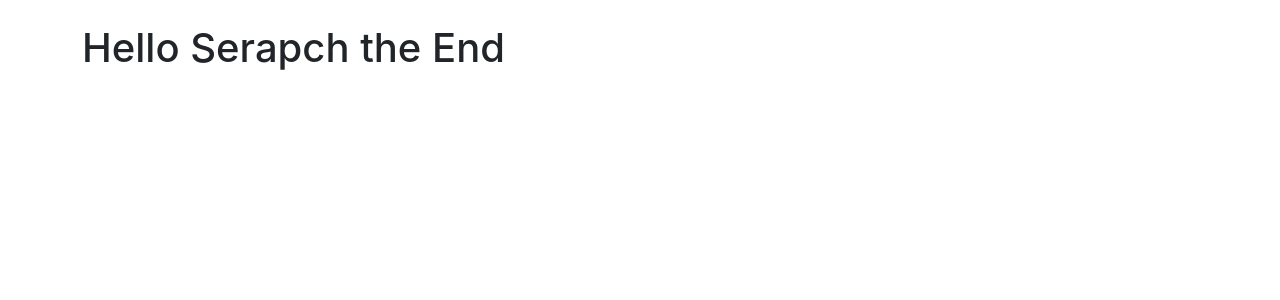
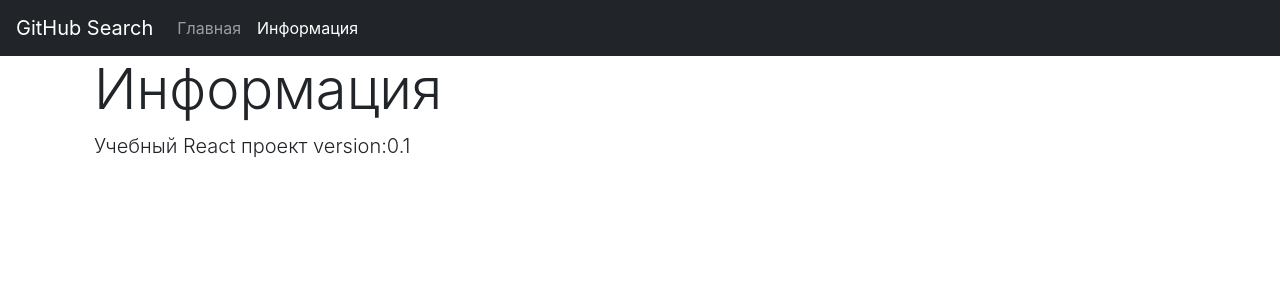
Before and after one commit to Danchik12/Github_Cards, a React app: page /about in a window 1280 px wide. Shown: the top 300 px of the page. Built offline with nearby package versions, Linux system fonts and the light colour scheme.

Commit message:
Add Routing

```diff
--- a/package.json
+++ b/package.json
@@ -2,6 +2,7 @@
   "name": "github-cards",
   "version": "0.1.0",
   "private": true,
+  "homepage": "https://danchik12.github.io/Github_Cards/",
   "dependencies": {
     "@babel/core": "^7.16.0",
     "@pmmmwh/react-refresh-webpack-plugin": "^0.5.3",
@@ -46,6 +47,7 @@
     "react-dev-utils": "^12.0.0",
     "react-dom": "^17.0.2",
     "react-refresh": "^0.11.0",
+    "react-router-dom": "^6.2.2",
     "resolve": "^1.20.0",
     "resolve-url-loader": "^4.0.0",
     "sass-loader": "^12.3.0",
--- a/src/App.js
+++ b/src/App.js
@@ -1,10 +1,23 @@
+import React from 'react'
+import {Navbar} from './components/Navigation/Navbar'
+import {Home} from './pages/Home'
+import {About} from './pages/About'
+import {Profile} from './pages/Profile'
+import {BrowserRouter,Routes,Route} from 'react-router-dom'
+function App() {
+  return (
+    <BrowserRouter>
+    <Navbar />
+    <div className='container '>
+    <Routes>
+<Route path='/Github_Cards' exact element={<Home/>}/>
+<Route path='/profile/:name' element={<Profile/>}/>
+<Route path='/about' element={<About/>}/>
 
 
-function App() {
-  return (
-    <div className='container pt-4'>
-     <h1>Hello Serapch the End</h1>
-    </div>
+    </Routes>
+</div>
+    </BrowserRouter>
   );
 }
 
--- /dev/null
+++ b/src/components/Navigation/Navbar.js
@@ -0,0 +1,25 @@
+import React from 'react'
+import {NavLink} from 'react-router-dom'
+
+
+
+export  const   Navbar = ()  =>  {
+	return(
+	<nav className="navbar navbar-dark bg-dark navbar-expand-lg">
+	<div className="navbar-brand ps-3">
+	GitHub Search</div>
+	<ul className="navbar-nav">
+		<li className="nav-item"><NavLink exact to="/Github_Cards" className="nav-link">
+		Главная </NavLink>
+		</li>
+		<li className="nav-item"><NavLink to="/about" className="nav-link">
+		Информация </NavLink>
+
+		</li>
+	</ul>
+
+
+	</nav>
+	)
+
+}
--- /dev/null
+++ b/src/pages/About.js
@@ -0,0 +1,14 @@
+import React from 'react'
+
+export const About = () => {
+	return (
+		<div className="jumbotron jumbotron-fluid ">
+      <div className="container ">
+        <h1 className="display-4 ">Информация</h1>
+        <p className="lead">Учебный React проект version:0.1</p>
+
+      </div>
+    </div>
+
+		)
+}
--- /dev/null
+++ b/src/pages/Home.js
@@ -0,0 +1,10 @@
+import React from 'react'
+
+export const Home = () => {
+	return (
+		<div>
+			<h1>Home page</h1>
+		</div>
+
+		)
+}
--- /dev/null
+++ b/src/pages/Profile.js
@@ -0,0 +1,10 @@
+import React from 'react'
+
+export const Profile = () => {
+	return (
+		<div>
+			<h1>Profile page</h1>
+		</div>
+
+		)
+}
```
Also changed, not shown: 1 other file (tests, documents, lock files or other folders).
